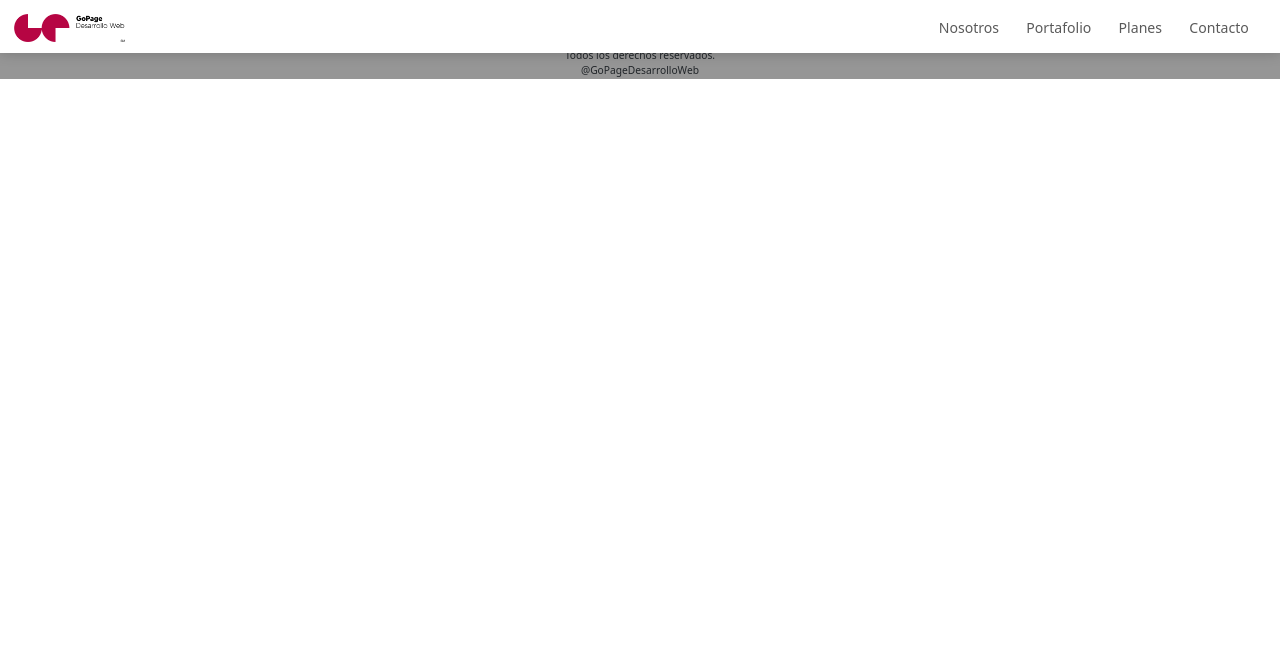
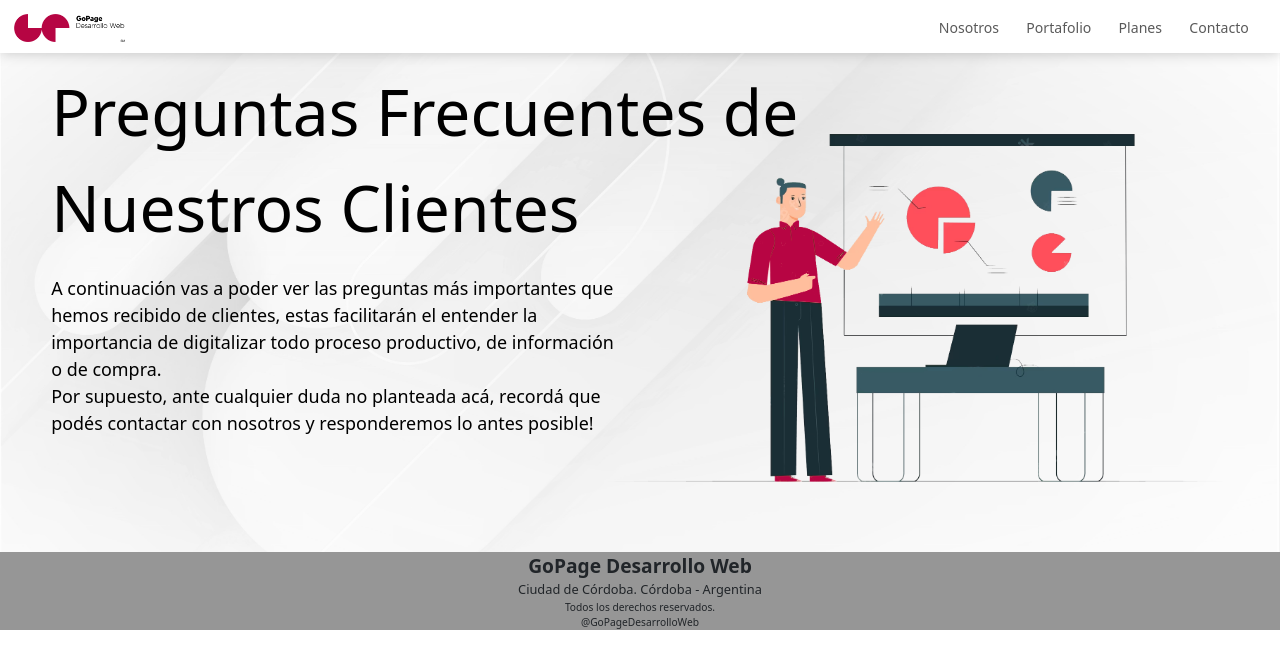
Before and after one commit to dileo24/portafolioGP, a React (Create React App) app in the folder client/: page /help in a window 1280 px wide. Shown: the top 668 px of the page. Built offline with nearby package versions, Linux system fonts and the light colour scheme.

Commit message:
inicio de Sec pregFrec

```diff
--- a/client/src/components/Navbar.jsx
+++ b/client/src/components/Navbar.jsx
@@ -22,16 +22,16 @@ export default function Navbar() {
           </button>
           <div className="collapse navbar-collapse" id="navbarNavAltMarkup">
             <nav className="navbar-nav">
-              <a className="nav-link" href="#info">
+              <a className="nav-link" href="http://localhost:3000/#info">
                 Nosotros
               </a>
-              <a className="nav-link" href="#proyectos">
+              <a className="nav-link" href="http://localhost:3000/#proyectos">
                 Portafolio
               </a>
-              <a className="nav-link" href="#planes">
+              <a className="nav-link" href="http://localhost:3000/#planes">
                 Planes
               </a>
-              <a className="nav-link" href="#contacto">
+              <a className="nav-link" href="http://localhost:3000/#contacto">
                 Contacto
               </a>
             </nav>
--- a/client/src/components/PregFrec.jsx
+++ b/client/src/components/PregFrec.jsx
@@ -1,12 +1,28 @@
 import React from "react";
 import Navbar from "./Navbar";
 import Footer from "./Footer";
+import imgPreg from "../multimedia/pregFrec.png";
 
 export default function PregFrec() {
   return (
-    <div className="containerGeneral">
+    <div className="pregContainer">
       <Navbar />
-      <div className="container"></div>
+      <div className="inicio">
+        <p className="titulo">Preguntas Frecuentes de Nuestros Clientes</p>
+        <p className="subText">
+          A continuación vas a poder ver las preguntas más importantes que hemos
+          recibido de clientes, estas facilitarán el entender la importancia de
+          digitalizar todo proceso productivo, de información o de compra.{" "}
+          <br />
+          Por supuesto, ante cualquier duda no planteada acá, recordá que podés
+          contactar con nosotros y responderemos lo antes posible!
+        </p>
+
+        <div className="imgContainer">
+          <img src={imgPreg} alt="img" />
+        </div>
+      </div>
+      <div className="pregContainer"></div>
       <Footer />
     </div>
   );
--- a/client/src/styles/components/_home.scss
+++ b/client/src/styles/components/_home.scss
@@ -4,9 +4,5 @@
 
   .home-subContainer {
     flex-direction: column;
-
-    .titulos {
-      margin-top: 1rem;
-    }
   }
 }
--- a/client/src/styles/components/_pregFrec.scss
+++ b/client/src/styles/components/_pregFrec.scss
@@ -0,0 +1,33 @@
+.pregContainer {
+  // @include titulos;
+  background-color: $fondoClaro;
+
+  .inicio {
+    padding-bottom: 5%;
+    background-image: url("../../multimedia/fondo3.jpg");
+    background-size: cover;
+    color: black;
+    padding-top: 5%;
+    .titulo {
+      font-size: 5vw;
+      padding: 0% 25% 0 4%;
+      font-weight: 500;
+    }
+    .subText {
+      margin: 1.5% 0 4% 4%;
+      width: 45%;
+      font-size: $descrSize;
+      font-weight: 100;
+      line-height: $descrLineHeight;
+    }
+    .imgContainer {
+      position: absolute;
+      top: 07%;
+      right: 0;
+      img {
+        width: 55vw;
+        height: auto;
+      }
+    }
+  }
+}
```
Also changed, not shown: client/src/multimedia/pregFrec.png (added).
